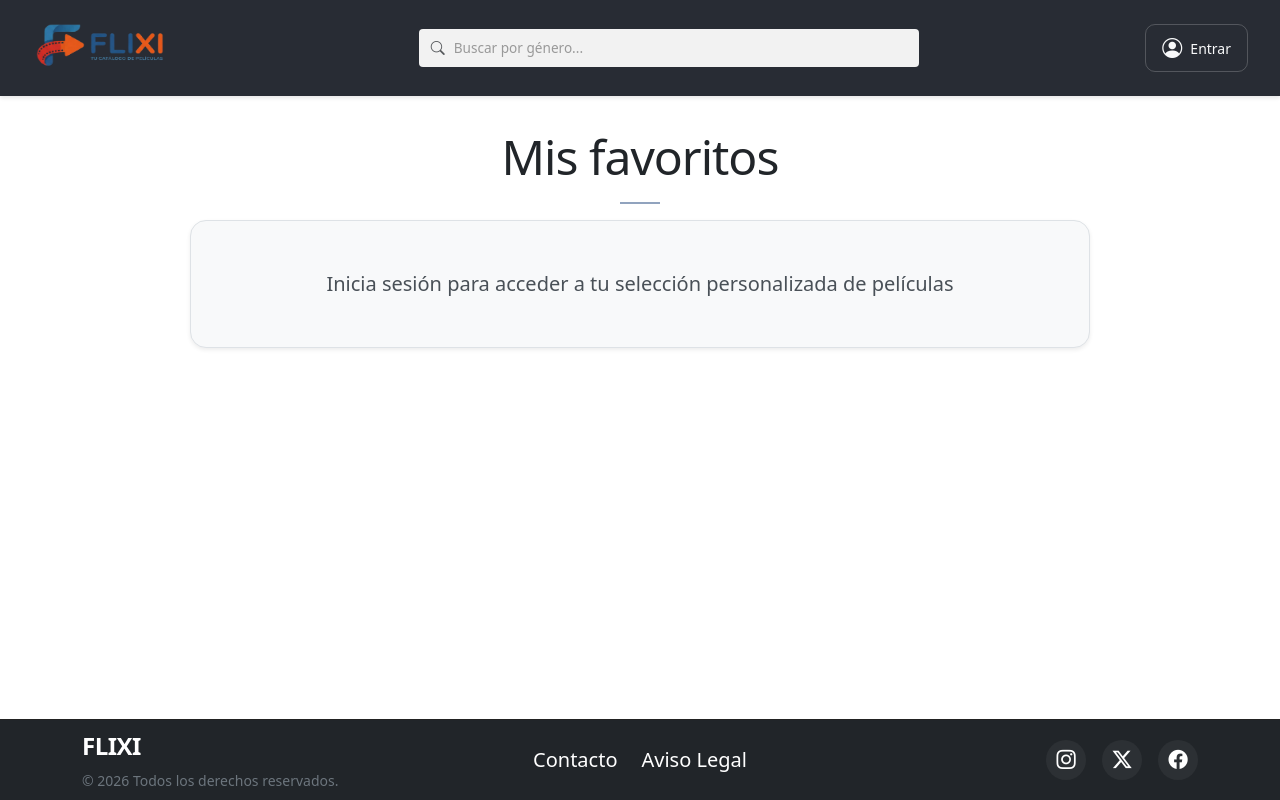
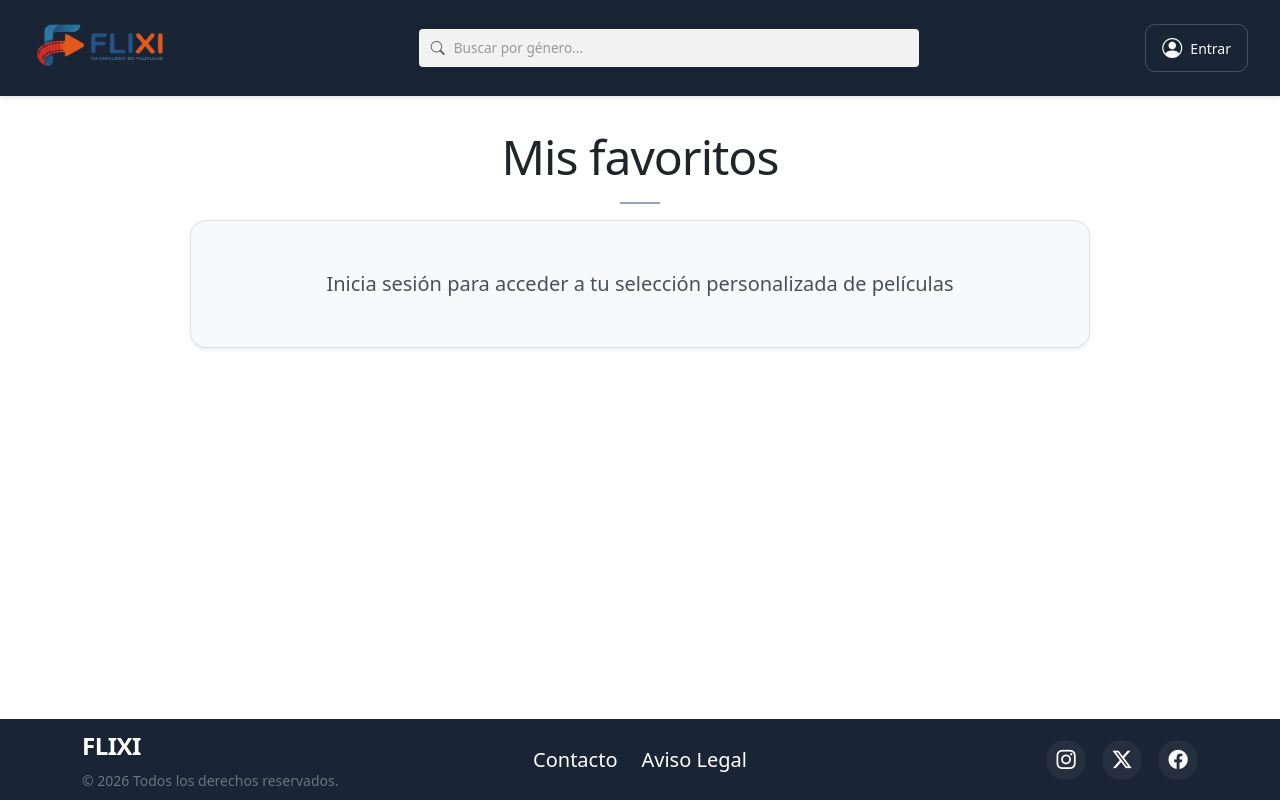
Before and after one commit to natinatlunn/webapp-react, a React (Vite) app: page /favoritos in a window 1280 px wide. Built offline with nearby package versions, Linux system fonts and the light colour scheme.

Commit message:
Cambio de color del footer y barra de navegacion

```diff
--- a/src/components/BarraNavegacion/BarraNavegacion.css
+++ b/src/components/BarraNavegacion/BarraNavegacion.css
@@ -1,5 +1,5 @@
 .barra-navegacion {
-    background-color: #282c34;
+  background-color: #192434;
   padding: 1rem 2rem;
   display: flex;
   justify-content: space-between;
--- a/src/components/Footer/Footer.css
+++ b/src/components/Footer/Footer.css
@@ -1,5 +1,5 @@
 .footer-app {
-  background-color: #212529;
+  background-color: #192434;
   border-top: 1px solid #222;
 }
 
```
Lines whose indentation alone changed are shown as unchanged.
